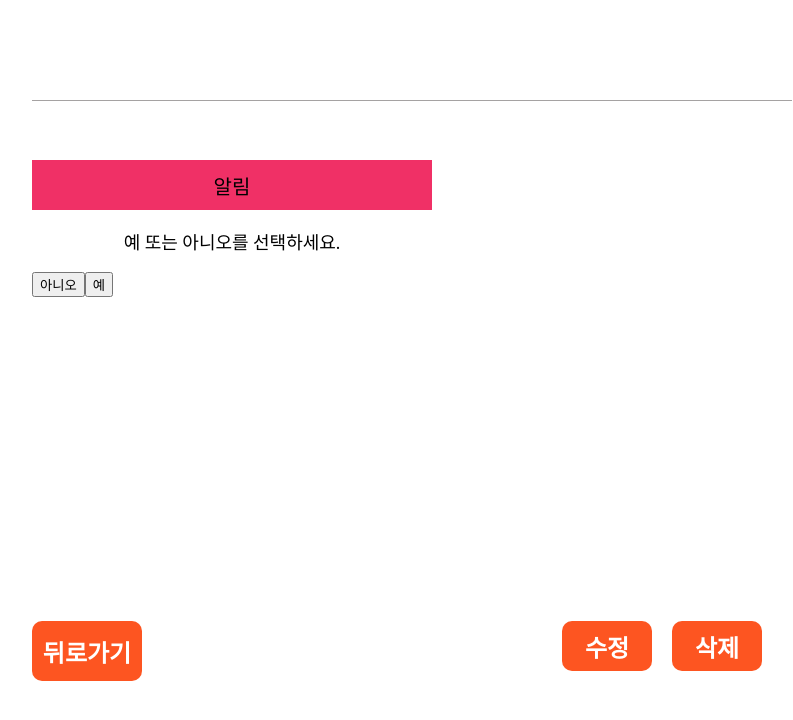
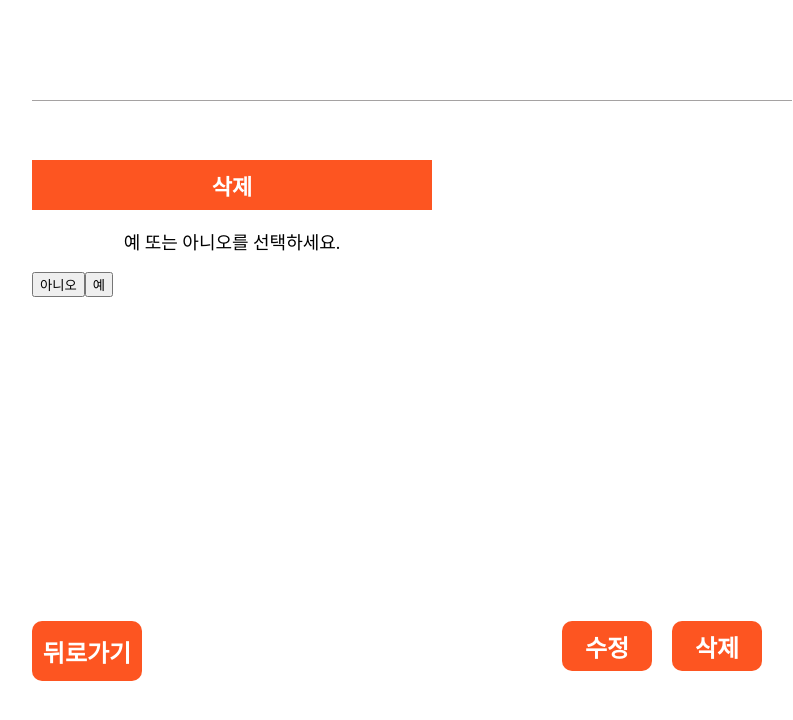
Before and after one commit to jiss00/jsh_project_frontend, a React (Create React App) app: page /view/1 in a window 1280 px wide. Both pictures are taken after a click on the element "삭제". Shown: the part 170-890 px from the top of the page, without its empty margins (268-1061 px from the left). Built offline with nearby package versions, Linux system fonts and the light colour scheme; no server answers.

Commit message:
수정햇음

```diff
--- a/src/css/main.css
+++ b/src/css/main.css
@@ -570,10 +570,12 @@
   display: flex;
   justify-content: center;
   align-items: center;
-  font-size: 20px;
+  font-size: 22px;
   height: 50px;
   font-weight: 550;
-  background-color: rgb(240, 48, 102);
+  background-color: #fd5521;
+  color: white;
+  font-weight: 600;
 }
 .modal-content p{
   display: flex;
--- a/src/main/BoardView1.js
+++ b/src/main/BoardView1.js
@@ -37,7 +37,8 @@ function BoardView1({setView,reviewing,setReview}) {
         }
       }
     ).then(function (response) {
-      navigate(-1);
+      window.location.reload();
+
     });
   }
 
@@ -87,7 +88,7 @@ function BoardView1({setView,reviewing,setReview}) {
         </div>
         {isModalOpen && (
           <div className="modal">
-            <div className="modal_title">알림</div>
+            <div className="modal_title">삭제</div>
             <div className="modal-content">
               <p>예 또는 아니오를 선택하세요.</p>
               <button onClick={closeModal}>아니오</button>
```
